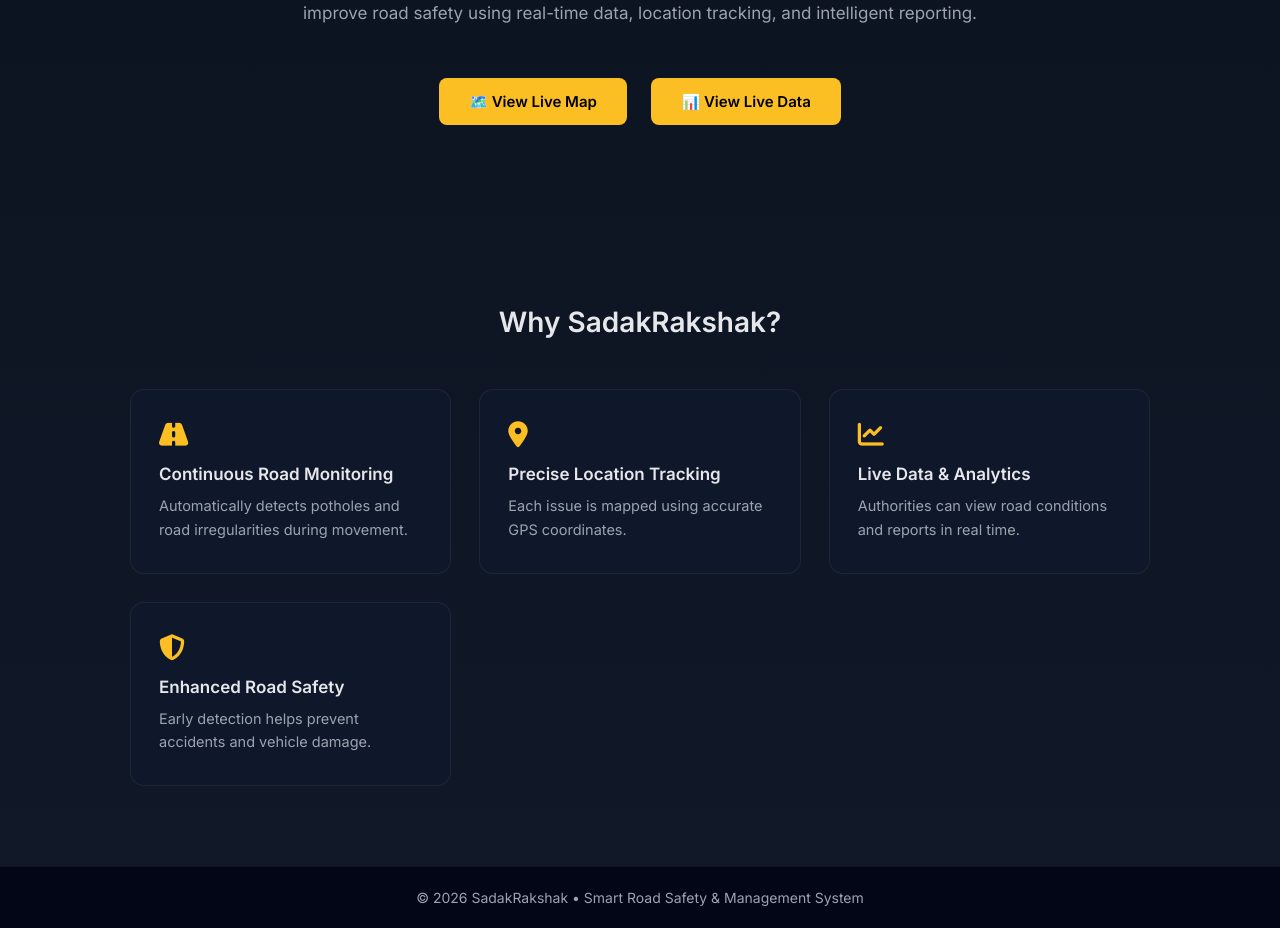
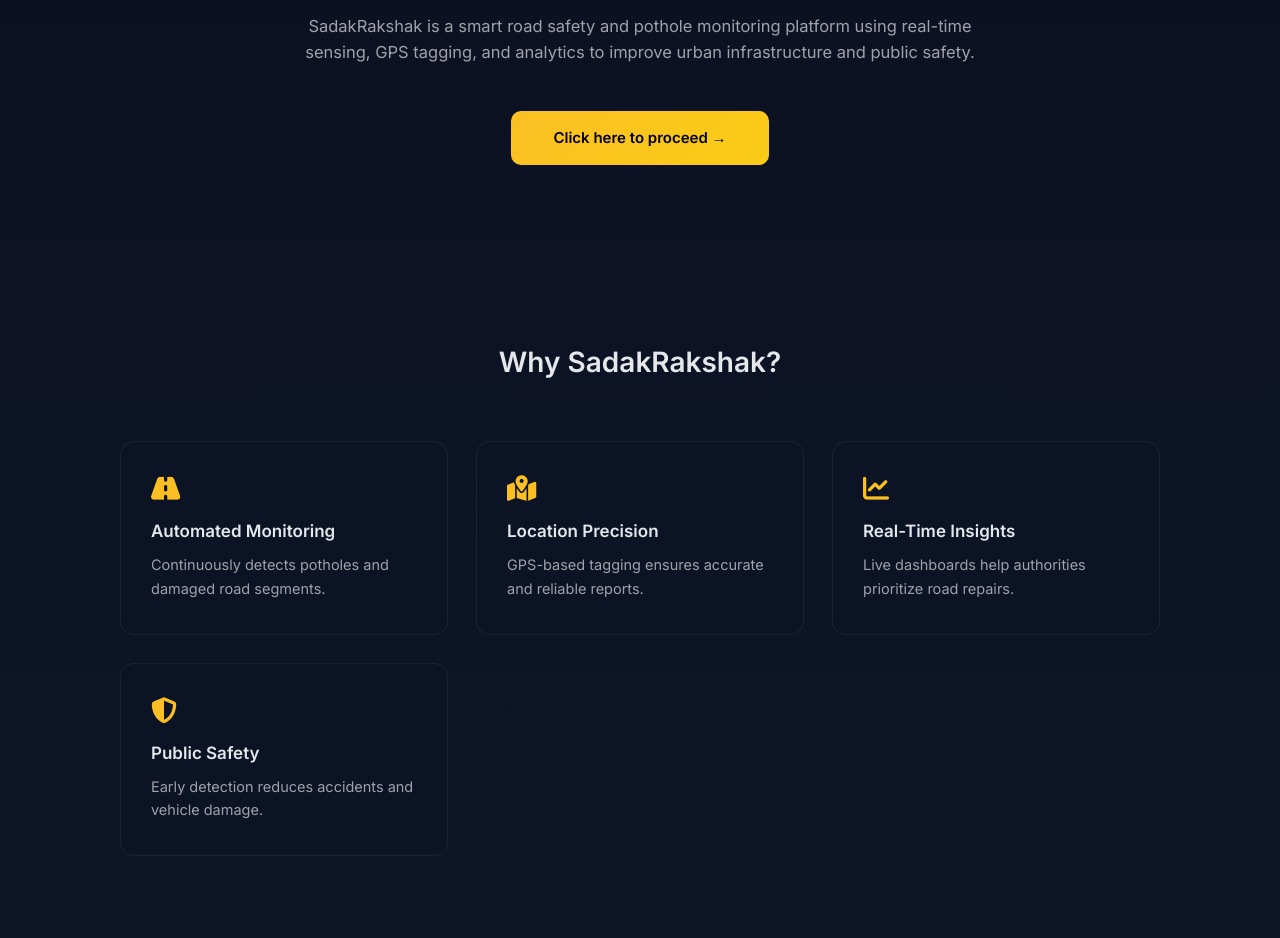
Before and after one commit to sadakrakshak/SadakRakshak, a plain HTML site: page index.html in a window 1280 px wide. Shown: the part 268-1206 px from the top of the page. Drawn offline with Linux system fonts and the light colour scheme.

Commit message:
Update index.html

```diff
--- a/index.html
+++ b/index.html
@@ -8,17 +8,18 @@
   <!-- Font -->
   <link href="https://fonts.googleapis.com/css2?family=Inter:wght@400;500;600;700&display=swap" rel="stylesheet">
 
-  <!-- Icons -->
+  <!-- Font Awesome Icons -->
   <script src="https://kit.fontawesome.com/a076d05399.js" crossorigin="anonymous"></script>
 
   <style>
     :root {
-      --bg-main: #0b1220;
-      --bg-secondary: #111827;
+      --bg-main: #0b1020;
+      --bg-secondary: #0e1628;
       --accent: #fbbf24;
       --text-main: #e5e7eb;
-      --text-muted: #9ca3af;
-      --card-bg: #0f172a;
+      --text-muted: #a1a1aa;
+      --card-bg: #0b1324;
+      --border-soft: rgba(255,255,255,0.06);
     }
 
     * {
@@ -31,6 +32,7 @@
     body {
       background: linear-gradient(180deg, var(--bg-main), var(--bg-secondary));
       color: var(--text-main);
+      line-height: 1.6;
     }
 
     /* ---------- HEADER ---------- */
@@ -38,65 +40,56 @@
       display: flex;
       justify-content: space-between;
       align-items: center;
-      padding: 16px 48px;
-      background: rgba(11, 18, 32, 0.95);
-      border-bottom: 1px solid rgba(255,255,255,0.06);
+      padding: 18px 52px;
+      background: rgba(11, 16, 32, 0.9);
+      border-bottom: 1px solid var(--border-soft);
       position: sticky;
       top: 0;
       z-index: 100;
+      backdrop-filter: blur(10px);
     }
 
     .logo {
       display: flex;
       align-items: center;
-      gap: 10px;
+      gap: 14px;
     }
 
-    .logo img {
-      width: 38px;
-      transition: transform 0.4s ease;
+    .logo-box img {
+      width: 60px;
+      animation: floatLogo 4.5s ease-in-out infinite;
+      filter: drop-shadow(0 0 4px rgba(251,191,36,0.25));
     }
 
-    .logo img:hover {
-      transform: scale(1.08);
+    @keyframes floatLogo {
+      0% { transform: translateY(0); }
+      50% { transform: translateY(-6px); }
+      100% { transform: translateY(0); }
     }
 
     .logo h1 {
-      font-size: 20px;
+      font-size: 22px;
       font-weight: 700;
       color: var(--accent);
-      letter-spacing: 0.4px;
     }
 
     nav a {
-      margin-left: 28px;
+      margin-left: 32px;
       color: var(--text-main);
       text-decoration: none;
-      font-size: 14.5px;
-      font-weight: 500;
-      position: relative;
+      font-size: 14px;
+      opacity: 0.85;
     }
 
-    nav a::after {
-      content: '';
-      position: absolute;
-      width: 0;
-      height: 2px;
-      background: var(--accent);
-      left: 0;
-      bottom: -6px;
-      transition: width 0.3s;
-    }
-
-    nav a:hover::after {
-      width: 100%;
+    nav a:hover {
+      opacity: 1;
     }
 
     /* ---------- HERO ---------- */
     .hero {
       text-align: center;
       padding: 110px 20px 90px;
-      max-width: 880px;
+      max-width: 900px;
       margin: auto;
     }
 
@@ -111,61 +104,60 @@
     }
 
     .hero p {
-      font-size: 17px;
+      font-size: 16.5px;
       color: var(--text-muted);
-      line-height: 1.7;
       max-width: 720px;
       margin: auto;
     }
 
+    /* ---------- SINGLE CTA ---------- */
     .cta {
-      margin-top: 40px;
+      margin-top: 46px;
     }
 
     .cta a {
       display: inline-block;
-      margin: 10px;
-      padding: 14px 30px;
-      border-radius: 8px;
-      background: var(--accent);
+      padding: 15px 42px;
+      border-radius: 10px;
+      background: linear-gradient(135deg, #fbbf24, #facc15);
       color: #000;
       font-size: 15px;
       font-weight: 600;
       text-decoration: none;
-      transition: background 0.3s, transform 0.3s;
+      transition: transform 0.25s ease, box-shadow 0.25s ease;
     }
 
     .cta a:hover {
-      background: #facc15;
-      transform: translateY(-2px);
+      transform: translateY(-3px);
+      box-shadow: 0 14px 30px rgba(251,191,36,0.35);
     }
 
-    /* ---------- FEATURES ---------- */
+    /* ---------- SECTION ---------- */
     .section {
-      padding: 80px 40px;
-      max-width: 1100px;
+      padding: 85px 40px;
+      max-width: 1120px;
       margin: auto;
     }
 
     .section h3 {
       text-align: center;
       font-size: 28px;
-      margin-bottom: 50px;
+      margin-bottom: 56px;
       font-weight: 600;
     }
 
     .cards {
       display: grid;
-      grid-template-columns: repeat(auto-fit, minmax(240px, 1fr));
+      grid-template-columns: repeat(auto-fit, minmax(260px, 1fr));
       gap: 28px;
     }
 
     .card {
       background: var(--card-bg);
-      padding: 32px 28px;
+      padding: 34px 30px;
       border-radius: 14px;
-      border: 1px solid rgba(255,255,255,0.06);
-      transition: transform 0.3s, border 0.3s;
+      border: 1px solid var(--border-soft);
+      transition: transform 0.3s ease, border 0.3s ease;
     }
 
     .card:hover {
@@ -182,23 +174,22 @@
     .card h4 {
       font-size: 17px;
       font-weight: 600;
-      margin-bottom: 10px;
+      margin-bottom: 8px;
     }
 
     .card p {
       font-size: 14.5px;
       color: var(--text-muted);
-      line-height: 1.6;
     }
 
     /* ---------- FOOTER ---------- */
     footer {
       text-align: center;
-      padding: 22px;
-      font-size: 14px;
+      padding: 24px;
+      font-size: 13.5px;
       color: var(--text-muted);
-      border-top: 1px solid rgba(255,255,255,0.05);
-      background: #020617;
+      border-top: 1px solid var(--border-soft);
+      background: #070b18;
     }
   </style>
 </head>
@@ -207,7 +198,9 @@
 
 <header>
   <div class="logo">
-    <img src="logo.png" alt="SadakRakshak Logo">
+    <div class="logo-box">
+      <img src="logo.png" alt="SadakRakshak Logo">
+    </div>
     <h1>SadakRakshak</h1>
   </div>
 
@@ -215,21 +208,20 @@
     <a href="#">Home</a>
     <a href="#">How It Works</a>
     <a href="#">Live Map</a>
-    <a href="#">Login</a>
+    <a href="login.html">Login</a>
   </nav>
 </header>
 
 <section class="hero">
   <h2>Smarter Roads. <span>Safer Travel.</span></h2>
   <p>
-    SadakRakshak is a smart road monitoring and pothole detection system
-    designed to improve road safety using real-time data, location tracking,
-    and intelligent reporting.
+    SadakRakshak is a smart road safety and pothole monitoring platform
+    using real-time sensing, GPS tagging, and analytics
+    to improve urban infrastructure and public safety.
   </p>
 
   <div class="cta">
-    <a href="#">🗺️ View Live Map</a>
-    <a href="#">📊 View Live Data</a>
+    <a href="login.html">Click here to proceed →</a>
   </div>
 </section>
 
@@ -239,26 +231,26 @@
   <div class="cards">
     <div class="card">
       <i class="fas fa-road"></i>
-      <h4>Continuous Road Monitoring</h4>
-      <p>Automatically detects potholes and road irregularities during movement.</p>
+      <h4>Automated Monitoring</h4>
+      <p>Continuously detects potholes and damaged road segments.</p>
     </div>
 
     <div class="card">
-      <i class="fas fa-map-marker-alt"></i>
-      <h4>Precise Location Tracking</h4>
-      <p>Each issue is mapped using accurate GPS coordinates.</p>
+      <i class="fas fa-map-marked-alt"></i>
+      <h4>Location Precision</h4>
+      <p>GPS-based tagging ensures accurate and reliable reports.</p>
     </div>
 
     <div class="card">
       <i class="fas fa-chart-line"></i>
-      <h4>Live Data & Analytics</h4>
-      <p>Authorities can view road conditions and reports in real time.</p>
+      <h4>Real-Time Insights</h4>
+      <p>Live dashboards help authorities prioritize road repairs.</p>
     </div>
 
     <div class="card">
       <i class="fas fa-shield-alt"></i>
-      <h4>Enhanced Road Safety</h4>
-      <p>Early detection helps prevent accidents and vehicle damage.</p>
+      <h4>Public Safety</h4>
+      <p>Early detection reduces accidents and vehicle damage.</p>
     </div>
   </div>
 </section>
```
